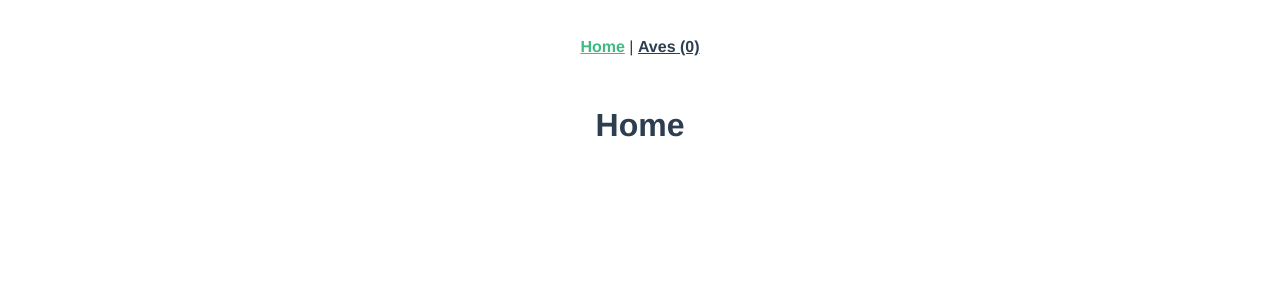
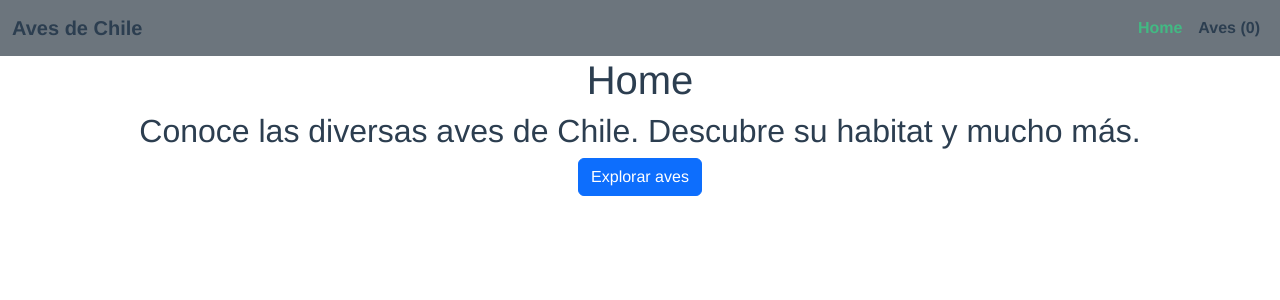
Before and after one commit to sebsegoso/ayudantia-g15-aves, a Vue app: page / in a window 1280 px wide. Shown: the top 300 px of the page. Built offline with nearby package versions, Linux system fonts and the light colour scheme; no server answers.

Commit message:
navbar component e inclusión de bootstrap al proyecto
Co-authored-by: TaniaRG <TaniaRuGa@users.noreply.github.com>
Co-authored-by: Cat0527 <Cat0527@users.noreply.github.com>

```diff
--- a/package.json
+++ b/package.json
@@ -9,6 +9,7 @@
   },
   "dependencies": {
     "axios": "^1.7.8",
+    "bootstrap": "^5.3.3",
     "core-js": "^3.8.3",
     "vue": "^3.2.13",
     "vue-router": "^4.0.3",
--- a/public/index.html
+++ b/public/index.html
@@ -1,17 +1,39 @@
 <!DOCTYPE html>
 <html lang="">
   <head>
-    <meta charset="utf-8">
-    <meta http-equiv="X-UA-Compatible" content="IE=edge">
-    <meta name="viewport" content="width=device-width,initial-scale=1.0">
-    <link rel="icon" href="<%= BASE_URL %>favicon.ico">
+    <meta charset="utf-8" />
+    <meta http-equiv="X-UA-Compatible" content="IE=edge" />
+    <meta name="viewport" content="width=device-width,initial-scale=1.0" />
+    <link rel="icon" href="<%= BASE_URL %>favicon.ico" />
     <title><%= htmlWebpackPlugin.options.title %></title>
+    <!-- bootstrap styles cdn -->
+    <!-- <link
+      href="https://cdn.jsdelivr.net/npm/bootstrap@5.3.3/dist/css/bootstrap.min.css"
+      rel="stylesheet"
+      integrity="sha384-QWTKZyjpPEjISv5WaRU9OFeRpok6YctnYmDr5pNlyT2bRjXh0JMhjY6hW+ALEwIH"
+      crossorigin="anonymous"
+    /> -->
   </head>
   <body>
     <noscript>
-      <strong>We're sorry but <%= htmlWebpackPlugin.options.title %> doesn't work properly without JavaScript enabled. Please enable it to continue.</strong>
+      <strong
+        >We're sorry but <%= htmlWebpackPlugin.options.title %> doesn't work
+        properly without JavaScript enabled. Please enable it to
+        continue.</strong
+      >
     </noscript>
     <div id="app"></div>
     <!-- built files will be auto injected -->
+    <!-- bootstrap scripts CDN -->
+    <!-- <script
+      src="https://cdn.jsdelivr.net/npm/@popperjs/core@2.11.8/dist/umd/popper.min.js"
+      integrity="sha384-I7E8VVD/ismYTF4hNIPjVp/Zjvgyol6VFvRkX/vR+Vc4jQkC+hVqc2pM8ODewa9r"
+      crossorigin="anonymous"
+    ></script>
+    <script
+      src="https://cdn.jsdelivr.net/npm/bootstrap@5.3.3/dist/js/bootstrap.min.js"
+      integrity="sha384-0pUGZvbkm6XF6gxjEnlmuGrJXVbNuzT9qBBavbLwCsOGabYfZo0T0to5eqruptLy"
+      crossorigin="anonymous"
+    ></script> -->
   </body>
 </html>
--- a/src/App.vue
+++ b/src/App.vue
@@ -1,13 +1,13 @@
 <template>
-  <nav>
-    <router-link to="/">Home</router-link> |
-    <router-link to="/aves">Aves <span>({{ $store.state.aves.length }})</span></router-link>
-  </nav>
+  <AppNavbar />
   <router-view />
 </template>
 
 <script>
+import AppNavbar from './components/AppNavbar.vue';
+
 export default {
+  components: { AppNavbar },
   async mounted() {
     await this.$store.dispatch("fetchTodasLasAves")
   }
@@ -22,17 +22,4 @@ export default {
   text-align: center;
   color: #2c3e50;
 }
-
-nav {
-  padding: 30px;
-
-  a {
-    font-weight: bold;
-    color: #2c3e50;
-
-    &.router-link-exact-active {
-      color: #42b983;
-    }
-  }
-}
 </style>
--- /dev/null
+++ b/src/components/AppNavbar.vue
@@ -0,0 +1,43 @@
+<template>
+    <nav class="navbar navbar-expand-lg bg-secondary navbar-dark">
+        <div class="container-fluid">
+            <router-link class="navbar-brand" to="/">Aves de Chile</router-link>
+            <button class="navbar-toggler" type="button" data-bs-toggle="collapse" data-bs-target="#navbarNav"
+                aria-controls="navbarNav" aria-expanded="false" aria-label="Toggle navigation">
+                <span class="navbar-toggler-icon"></span>
+            </button>
+            <div class="collapse navbar-collapse" id="navbarNav">
+                <ul class="navbar-nav ms-auto">
+                    <li class="nav-item">
+                        <router-link active-class="active" class="nav-link" to="/">Home</router-link>
+                    </li>
+                    <li class="nav-item">
+                        <router-link active-class="active" class="nav-link" to="/aves">
+                            Aves
+                            <span>({{ $store.state.aves.length }})</span>
+                        </router-link>
+                    </li>
+                </ul>
+            </div>
+        </div>
+    </nav>
+</template>
+
+<script>
+export default {
+
+}
+</script>
+
+<style scoped lang="scss">
+.navbar {
+    a {
+        font-weight: bold;
+        color: #2c3e50;
+
+        &.active {
+            color: #42b983;
+        }
+    }
+}
+</style>
--- a/src/views/HomeView.vue
+++ b/src/views/HomeView.vue
@@ -1,6 +1,9 @@
 <template>
-  <div class="home">
-   <h1>Home</h1>
+  <div class="container">
+    <h1>Home</h1>
+    <h2>Conoce las diversas aves de Chile. Descubre su habitat y mucho más.</h2>
+
+    <router-link class="btn btn-primary" :to="{ name: 'aves' }">Explorar aves</router-link>
   </div>
 </template>
 
```
Also changed, not shown: src/main.js (+7 -5 lines), 1 other file (tests, documents, lock files or other folders).
